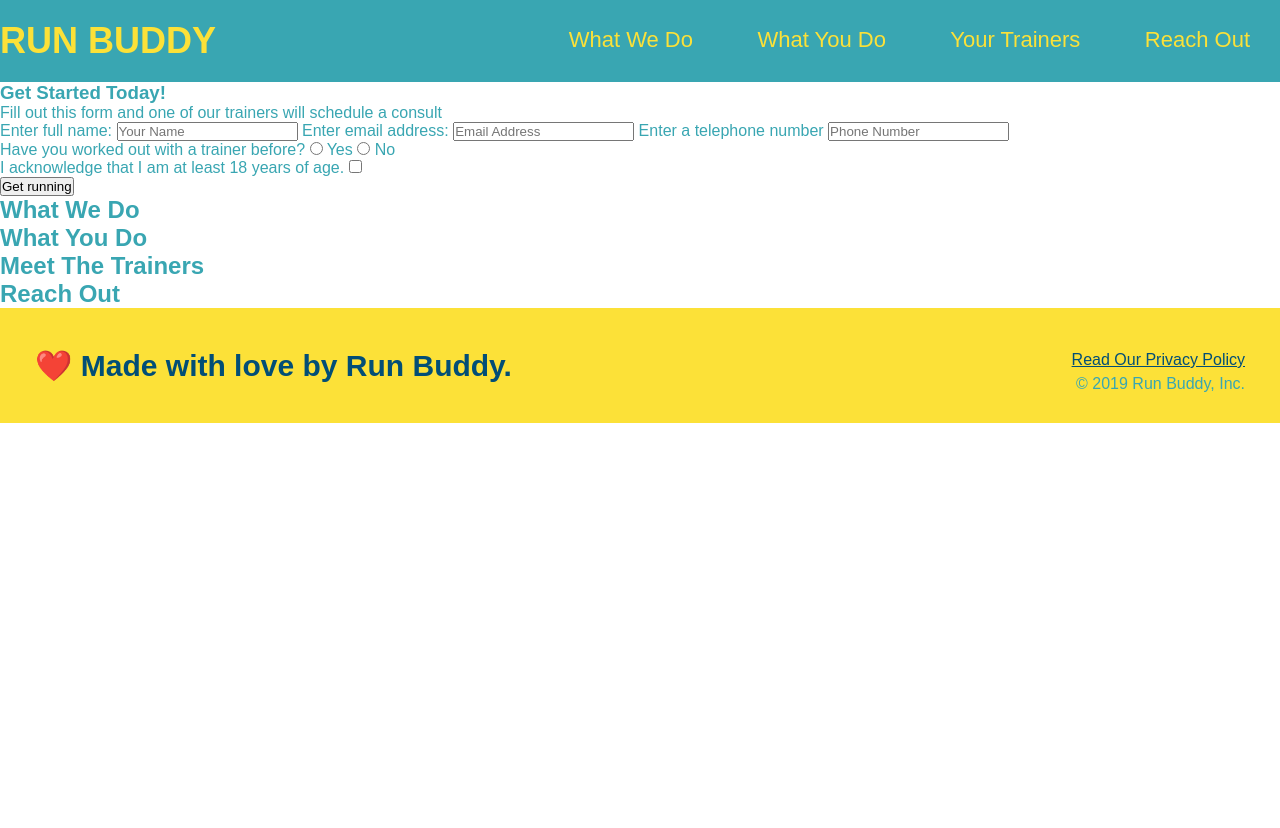
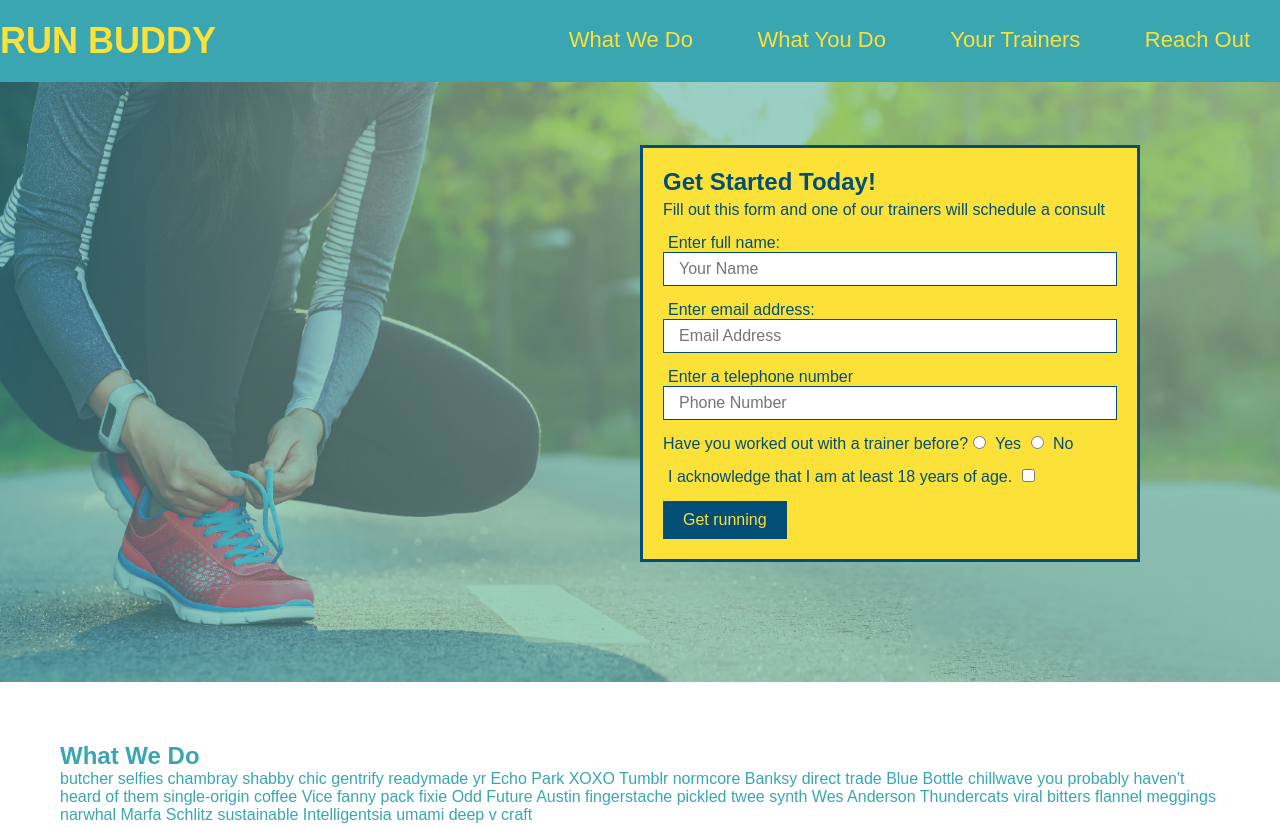
Before and after one commit to rpierr33/run-buddy, a plain HTML site: page index.html in a window 1280 px wide. Shown: the top 828 px of the page. Before the commit the page ends 800 px from the top, so only its background shows below. Drawn offline with Linux system fonts and the light colour scheme.

Commit message:
added more sections to html file

```diff
--- a/assets/css/style.css
+++ b/assets/css/style.css
@@ -54,3 +54,51 @@ footer div {
 footer a {
     color: #024e76;
 }
+section {
+    padding: 60px;
+
+}
+/* Hero Style Start*/
+.hero {
+    background-image: url(../images/hero-bg.jpeg);
+    height: 600px;
+    background-size: cover;
+    background-position: center;
+    position: relative;
+}
+.hero-form {
+    border: solid 3px #024e76;
+    background-color: #fce138;
+    padding: 20px;
+    width: 500px;
+    color: #024e76;
+    position: absolute;
+    bottom: 120px;
+    right: 140px;
+}
+.hero-form h3 {
+    font-size: 24px;
+    margin: 0;
+}
+.hero-form p {
+    margin: 5px 0 15px 0;
+}
+.form-input {
+    border: 1px solid #024e76;
+    display: block;
+    padding: 7px 15px;
+    font-size: 16px;
+    color: #024e76;
+    width: 100%;
+    margin-bottom: 15px;
+}
+.hero-form label {
+    margin: 0 5px;
+  }
+  .hero-form button {
+    color: #fce138;
+    background-color: #024e76;
+    border: none;
+    padding: 10px 20px;
+    font-size: 16px;
+  }
--- a/index.html
+++ b/index.html
@@ -37,18 +37,19 @@
   </header>
 
   <!-- hero/jumbotron -->
-  <section>
-    <div>
+  <section class="hero">
+    <div class="hero-form">
         <h3>Get Started Today!</h3>
         <p>Fill out this form and one of our trainers will schedule a consult</p>
         <form>
             <label for="Name">Enter full name:</label>
-            <input type="text" placeholder="Your Name" name="name" id="name"/>
+            <input type="text" placeholder="Your Name" name="name" id="name" class="form-input"/>
             <label for="Email-Address">Enter email address:</label>
-            <input type="email" placeholder="Email Address" name="Email" id="Email">
+            <input type="email" placeholder="Email Address" name="Email" id="Email" class="form-input">
             <label for="Phone-Number">Enter a telephone number</label>
-            <input type="tel" placeholder="Phone Number" name="Phone" id="Phone">
-            <p>Have you worked out with a trainer before?
+            <input type="tel" placeholder="Phone Number" name="Phone" id="Phone" class="form-input">
+            <p>
+                Have you worked out with a trainer before?
                 <input type="radio" name="trainer-confirm" id="trainer-yes" />
                 <label for="trainer-yes"> Yes</label>
                  <input type="radio" name="trainer-confirm" id="trainer-no" />
@@ -62,19 +63,45 @@
             </p>
             <button type="submit">
              Get running
-        </button>
-    </form>
+            </button>
+        </form>
     </div>
   </section>
 
   <!-- "what we do" section -->
-  <section>
+  <section id="What-We-Do">
     <h2>What We Do</h2>
+    <p> butcher selfies chambray shabby chic gentrify readymade yr Echo Park XOXO Tumblr normcore Banksy direct trade Blue Bottle chillwave you probably haven't heard of them single-origin coffee Vice fanny pack fixie Odd Future Austin fingerstache pickled twee synth Wes Anderson Thundercats viral bitters flannel meggings narwhal Marfa Schlitz sustainable Intelligentsia umami deep v craft
+    </p>
   </section>
 
   <!-- "what you do" section -->
-  <section>
+  <section id="What-You-Do">
     <h2>What You Do</h2>
+
+  <div>
+      <img src="./assets/images/step-1.svg" alt="" />
+    <h3>Step 1: Fill Out the Form Above.</h3>
+    <p>You're already here, so why not?</p>
+  </div>
+
+  <div>
+    <img src="./assets/images/step-2.svg" alt="" />
+    <h3>Step 2: Consult with One of Our Trainers.</h3>
+    <p>Are you here to build muscle, lose weight, or just feel good?</p>
+  </div>
+
+  <div>
+    <img src="./assets/images/step-3.svg" alt="" />
+    <h3>Step 3: Get Running.</h3>
+    <p>Hit the ground running (literally) once your trainer lays out your plan.</p>
+  </div>
+
+  <div>
+    <img src="./assets/images/step-4.svg" alt="" />
+    <h3>Step 4: See Results.</h3>
+    <p>Bi-weekly checkins with your trainer will keep you focused</p>
+  </div>
   </section>
 
   <!-- "meet the trainers" section -->
```
Also changed, not shown: assets/images/hero-bg.jpeg (added), assets/images/step-1.svg (added), assets/images/step-2.svg (added), assets/images/step-3.svg (added), assets/images/step-4.svg (added), 3 other files.
